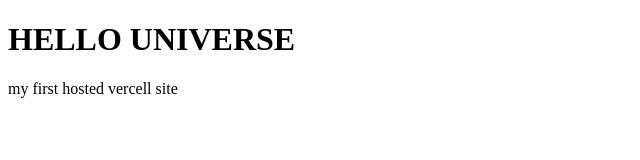
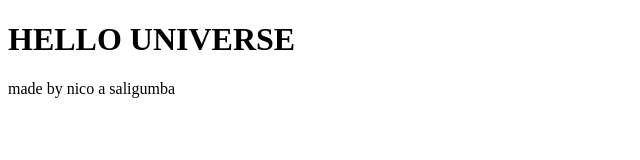
Before and after one commit to vercettiprada/it223-html-starter, a website: page index.html in a window 1280 px wide. Shown: the full height of the page, 0-640 px from the left. Drawn offline with Linux system fonts and the light colour scheme.

Commit message:
Update index.html

```diff
--- a/index.html
+++ b/index.html
@@ -4,7 +4,7 @@
 
 <h1>HELLO UNIVERSE</h1>
 
-<p>my first hosted vercell site</p>
+<p>made by nico a saligumba</p>
 
 </body>
 </html>
```
